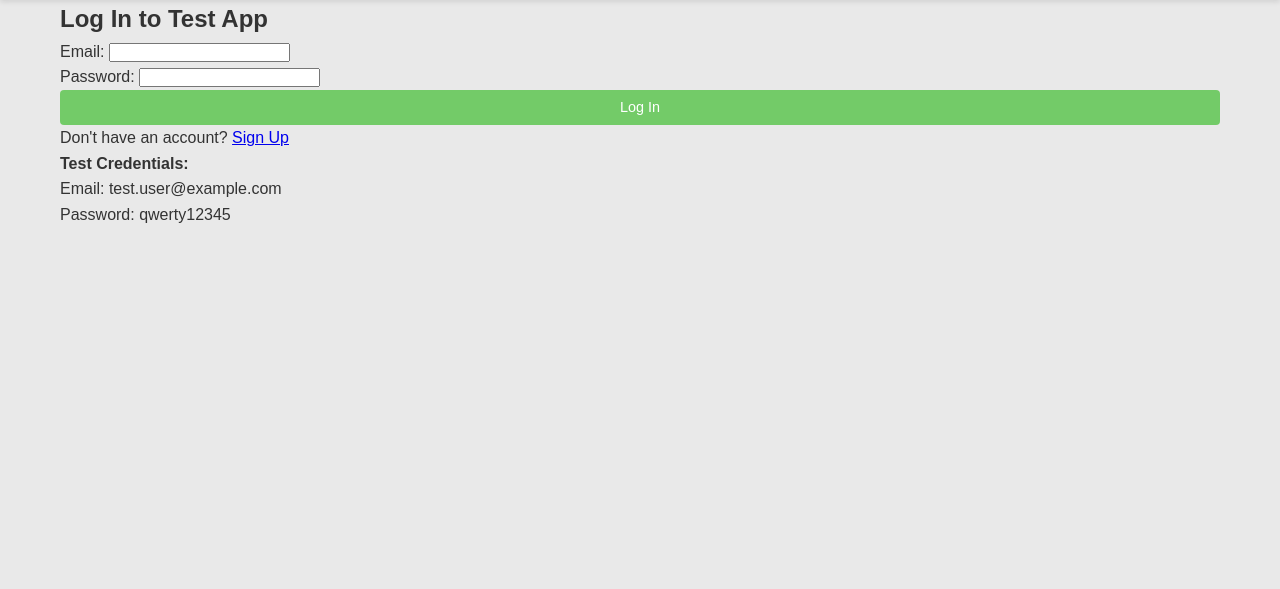
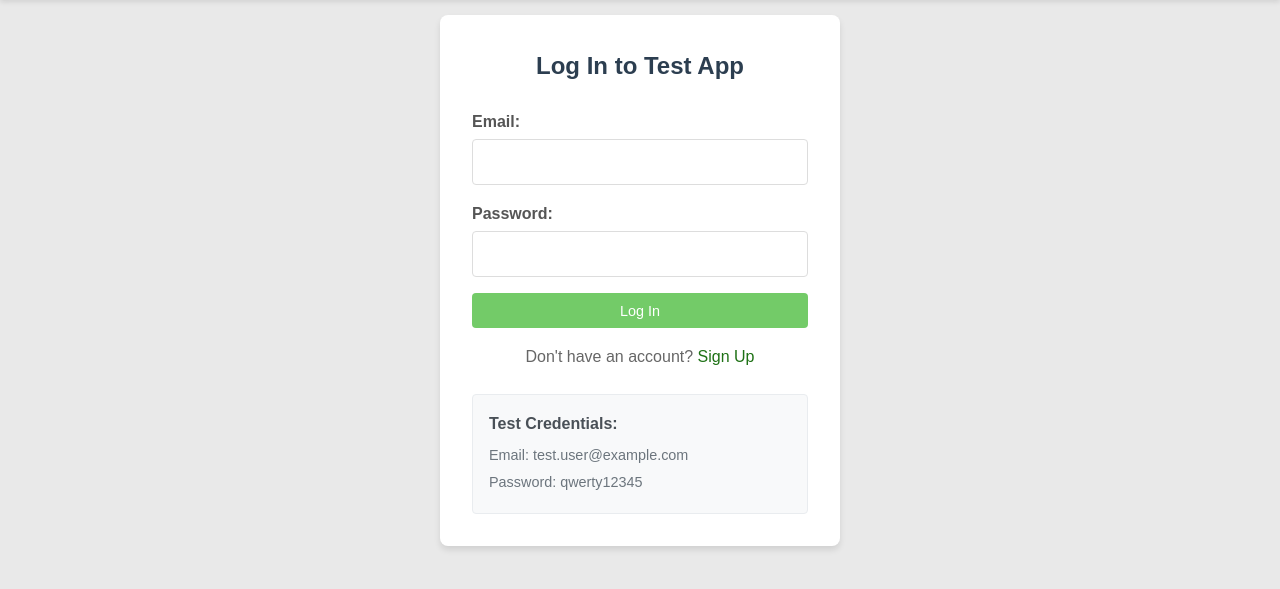
Before and after one commit to AlexDovgalenko/web_ui_target, a Flask app: page /login in a window 1280 px wide. Shown: the part 83-672 px from the top of the page. Run offline with Flask 3, Linux system fonts and the light colour scheme; parts of the project's set-up code (start-up, migrations or seed data) failed here and were passed over.

Commit message:
Added missing auth styles

```diff
--- /dev/null
+++ b/static/auth.css
@@ -0,0 +1,81 @@
+/* Auth Forms */
+.auth-container {
+    display: flex;
+    justify-content: center;
+    align-items: center;
+    min-height: 70vh;
+}
+
+.auth-form {
+    background: white;
+    padding: 2rem;
+    border-radius: 8px;
+    box-shadow: 0 4px 6px rgba(0,0,0,0.1);
+    width: 100%;
+    max-width: 400px;
+}
+
+.auth-form h2 {
+    text-align: center;
+    margin-bottom: 1.5rem;
+    color: #2c3e50;
+}
+
+.form-group {
+    margin-bottom: 1rem;
+}
+
+.form-group label {
+    display: block;
+    margin-bottom: 0.3rem;
+    font-weight: bold;
+    color: #555;
+}
+
+.form-group input {
+    width: 100%;
+    padding: 0.8rem;
+    border: 1px solid #ddd;
+    border-radius: 4px;
+    font-size: 1rem;
+}
+
+.form-group input:focus {
+    border-color: #1e7115;
+    box-shadow: 0 0 5px rgba(39, 174, 96, 0.3);
+    outline: none;
+}
+
+.auth-link {
+    text-align: center;
+    margin-top: 1rem;
+    color: #666;
+}
+
+.auth-link a {
+    color: #1e7115;
+    text-decoration: none;
+}
+
+.auth-link a:hover {
+    text-decoration: underline;
+}
+
+.test-credentials {
+    margin-top: 1.5rem;
+    padding: 1rem;
+    background-color: #f8f9fa;
+    border-radius: 4px;
+    border: 1px solid #e9ecef;
+}
+
+.test-credentials h4 {
+    margin-bottom: 0.5rem;
+    color: #495057;
+}
+
+.test-credentials p {
+    margin: 0.2rem 0;
+    font-size: 0.9rem;
+    color: #6c757d;
+}
--- a/static/style.css
+++ b/static/style.css
@@ -1,5 +1,6 @@
 @import url('main-content.css');
 @import url('flash-toast.css');
+@import url('auth.css');
 
 /* Global styles */
 * {
```
